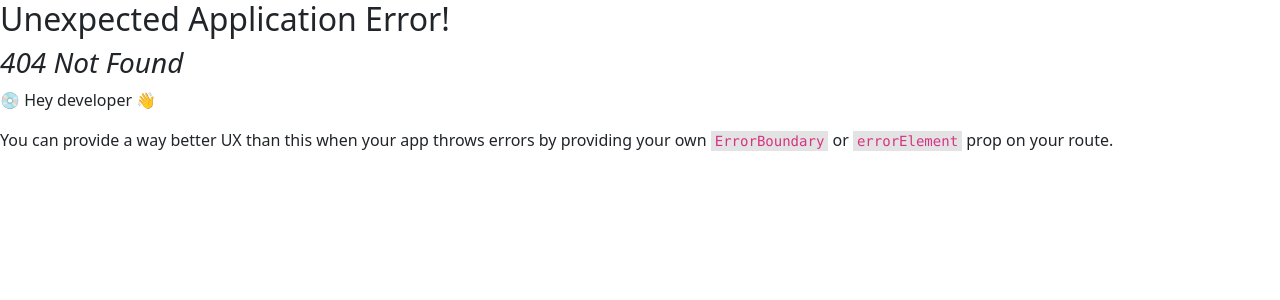
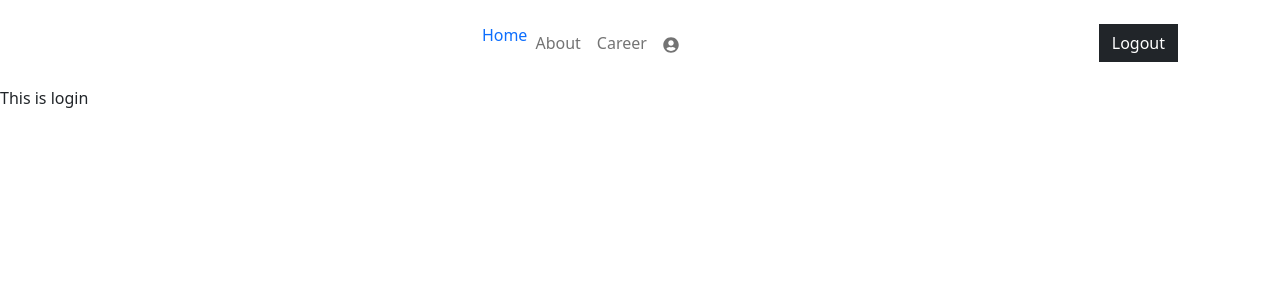
Before and after one commit to eh-munna/Module-63-Firebase-Auth-Recap-and-Data-load, a React (Vite) app: page /login in a window 1280 px wide. Before the commit this address had no page. Shown: the top 300 px of the page. Built offline with nearby package versions, Linux system fonts and the light colour scheme.

Commit message:
63-7 Create Login Layout for Login and Registration Route

```diff
--- a/src/pages/Layout/Layout.jsx
+++ b/src/pages/Layout/Layout.jsx
@@ -5,11 +5,13 @@ import { Col, Container, Row } from 'react-bootstrap';
 import LeftSide from '../Shared/LeftSide/LeftSide';
 import RightSide from '../Shared/RightSide/RightSide';
 import { Outlet } from 'react-router-dom';
+import NavigationBar from '../Shared/NavigationBar/NavigationBar';
 
 const Layout = () => {
   return (
     <div>
       <Header />
+      <NavigationBar></NavigationBar>
       <Container className="mx-auto">
         <Row>
           <Col md={3}>
--- /dev/null
+++ b/src/pages/Layout/LoginLaytou.jsx
@@ -0,0 +1,12 @@
+import React from 'react';
+import NavigationBar from '../Shared/NavigationBar/NavigationBar';
+import { Outlet } from 'react-router-dom';
+
+const LoginLaytou = () => (
+  <div>
+    <NavigationBar />
+    <Outlet />
+  </div>
+);
+
+export default LoginLaytou;
--- /dev/null
+++ b/src/pages/Login/Login.jsx
@@ -0,0 +1,7 @@
+import React from 'react';
+
+const Login = () => {
+  return <div>This is login</div>;
+};
+
+export default Login;
--- /dev/null
+++ b/src/pages/Register/Register.jsx
@@ -0,0 +1,7 @@
+import React from 'react';
+
+const Register = () => {
+  return <div>this is Register</div>;
+};
+
+export default Register;
--- a/src/pages/Shared/Header/Header.jsx
+++ b/src/pages/Shared/Header/Header.jsx
@@ -3,16 +3,8 @@ import logo from '../../../assets/logo.png';
 import moment from 'moment';
 import Button from 'react-bootstrap/Button';
 import Marquee from 'react-fast-marquee';
-import Container from 'react-bootstrap/Container';
-import Nav from 'react-bootstrap/Nav';
-import Navbar from 'react-bootstrap/Navbar';
-import { Link } from 'react-router-dom';
-import { useContext } from 'react';
-import { AuthContext } from '../../../provider/AuthProvider';
-import { FaUserCircle } from 'react-icons/fa';
 
 const Header = () => {
-  const { user } = useContext(AuthContext);
   // const user = false;
   // const user = true;
   return (
@@ -31,49 +23,6 @@ const Header = () => {
           text.
         </Marquee>
       </div>
-      <div>
-        <Navbar
-          className="my-2 text-info-emphasis"
-          collapseOnSelect
-          expand="lg"
-          bg="transparent"
-          variant="light"
-        >
-          <Container>
-            <Navbar.Toggle aria-controls="responsive-navbar-nav" />
-            <Navbar.Collapse id="responsive-navbar-nav">
-              <Nav className="mx-auto">
-                <Nav.Link href="#features">
-                  <Link to="/" className="text-decoration-none">
-                    Home
-                  </Link>
-                </Nav.Link>
-                <Nav.Link href="#pricing">About</Nav.Link>
-                <Nav.Link href="#deets">Career</Nav.Link>
-                <Nav.Link href="#deets">
-                  {user && <FaUserCircle></FaUserCircle>}
-                </Nav.Link>
-              </Nav>
-              <Nav>
-                <Nav.Link href="#deets">{}</Nav.Link>
-                <Nav.Link href="#deets">
-                  {user ? (
-                    <Button className="rounded-0" variant="dark">
-                      Logout
-                    </Button>
-                  ) : (
-                    <Link to="/login">
-                      <Button className="rounded-0" variant="dark">
-                        Login
-                      </Button>
-                    </Link>
-                  )}
-                </Nav.Link>
-              </Nav>
-            </Navbar.Collapse>
-          </Container>
-        </Navbar>
-      </div>
     </div>
   );
 };
--- /dev/null
+++ b/src/pages/Shared/NavigationBar/NavigationBar.jsx
@@ -0,0 +1,61 @@
+import React from 'react';
+
+import Button from 'react-bootstrap/Button';
+
+import Container from 'react-bootstrap/Container';
+import Nav from 'react-bootstrap/Nav';
+import Navbar from 'react-bootstrap/Navbar';
+import { Link } from 'react-router-dom';
+import { useContext } from 'react';
+import { AuthContext } from '../../../provider/AuthProvider';
+import { FaUserCircle } from 'react-icons/fa';
+
+const NavigationBar = () => {
+  const { user } = useContext(AuthContext);
+  return (
+    <Container>
+      <Navbar
+        className="my-2 text-info-emphasis"
+        collapseOnSelect
+        expand="lg"
+        bg="transparent"
+        variant="light"
+      >
+        <Container>
+          <Navbar.Toggle aria-controls="responsive-navbar-nav" />
+          <Navbar.Collapse id="responsive-navbar-nav">
+            <Nav className="mx-auto">
+              <Link to="/" className="text-decoration-none">
+                Home
+              </Link>
+
+              <Nav.Link href="#pricing">About</Nav.Link>
+              <Nav.Link href="#deets">Career</Nav.Link>
+              <Nav.Link href="#deets">
+                {user && <FaUserCircle></FaUserCircle>}
+              </Nav.Link>
+            </Nav>
+            <Nav>
+              <Nav.Link href="#deets">{}</Nav.Link>
+              <Nav.Link href="#deets">
+                {user ? (
+                  <Button className="rounded-0" variant="dark">
+                    Logout
+                  </Button>
+                ) : (
+                  <Link to="/login">
+                    <Button className="rounded-0" variant="dark">
+                      Login
+                    </Button>
+                  </Link>
+                )}
+              </Nav.Link>
+            </Nav>
+          </Navbar.Collapse>
+        </Container>
+      </Navbar>
+    </Container>
+  );
+};
+
+export default NavigationBar;
--- a/src/routes/Routes.jsx
+++ b/src/routes/Routes.jsx
@@ -1,20 +1,36 @@
-import { createBrowserRouter } from 'react-router-dom';
+import { Navigate, createBrowserRouter } from 'react-router-dom';
 import Layout from '../pages/Layout/Layout';
 import Home from '../pages/Home/Home';
 import Category from '../pages/Home/Category/Category';
 import NewsLayout from '../pages/Layout/NewsLayout';
 import News from '../pages/News/News/News';
+import LoginLaytou from '../pages/Layout/LoginLaytou';
+import Login from '../pages/Login/Login';
+import Register from '../pages/Register/Register';
 
 const router = createBrowserRouter([
   {
     path: '/',
-    element: <Layout />,
+    element: <LoginLaytou />,
     children: [
       {
         path: '/',
-        element: <Category />,
-        loader: () => fetch(`http://localhost:5000/news`),
+        element: <Navigate to="/categories/0"></Navigate>,
       },
+      {
+        path: '/login',
+        element: <Login />,
+      },
+      {
+        path: '/register',
+        element: <Register />,
+      },
+    ],
+  },
+  {
+    path: '/categories',
+    element: <Layout />,
+    children: [
       {
         path: '/categories/:id',
         element: <Category />,
```
